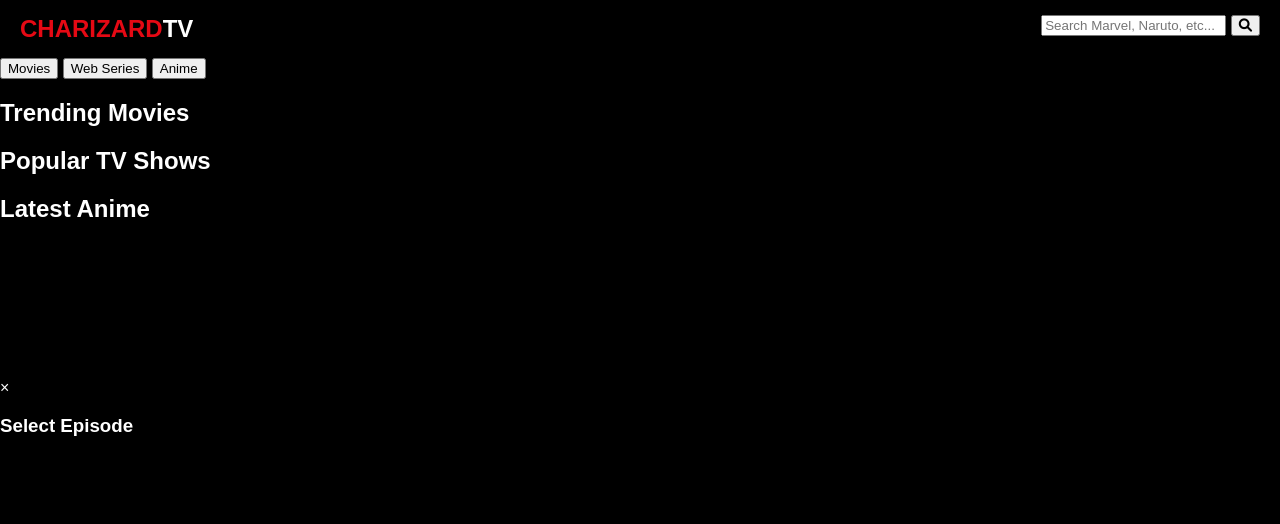
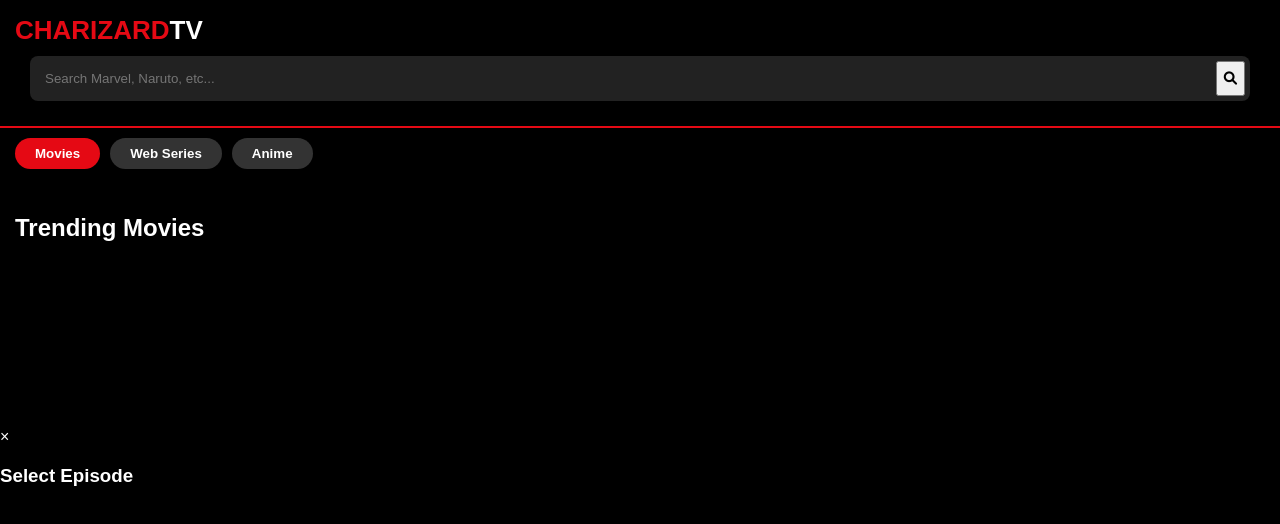
Before and after one commit to kaihiwatari4925-cpu/MovieMaza-Official, a plain HTML site: page index.html in a window 1280 px wide. Drawn offline with Linux system fonts and the light colour scheme.

Commit message:
Update style.css

```diff
--- a/style.css
+++ b/style.css
@@ -1,22 +1,20 @@
-:root { --red: #E50914; --black: #000; --nav-bg: #121212; }
-body { background: var(--black); color: #fff; font-family: 'Arial', sans-serif; margin: 0; padding-bottom: 70px; }
+:root { --red: #E50914; --black: #000; --card: #181818; }
+body { background: var(--black); color: white; font-family: 'Arial', sans-serif; margin: 0; }
 
-/* Header & Pages */
-header { display: flex; justify-content: space-between; padding: 15px 20px; background: rgba(0,0,0,0.9); }
-.logo { font-size: 24px; font-weight: 900; color: var(--red); }
+header { padding: 15px; background: rgba(0,0,0,0.9); position: sticky; top: 0; z-index: 100; border-bottom: 2px solid var(--red); }
+.logo { font-size: 26px; font-weight: 900; color: var(--red); }
 .logo span { color: #fff; }
-.app-page { display: none; padding: 15px; }
-.app-page.active { display: block; }
 
-/* Grid & Rows like Movie Box */
-.horizontal-row { display: flex; overflow-x: auto; gap: 12px; padding-bottom: 10px; scrollbar-width: none; }
-.vertical-grid { display: grid; grid-template-columns: repeat(auto-fill, minmax(110px, 1fr)); gap: 15px; }
+.search-box { background: #222; margin: 10px 15px; border-radius: 8px; display: flex; padding: 5px; }
+#search { background: none; border: none; color: white; width: 100%; padding: 10px; outline: none; }
 
-.movie-card { min-width: 120px; border-radius: 8px; overflow: hidden; background: #1a1a1a; }
-.movie-card img { width: 100%; height: 170px; object-fit: cover; }
+.tabs { display: flex; gap: 10px; padding: 10px 15px; overflow-x: auto; scrollbar-width: none; }
+.tab-btn { background: #333; border: none; color: white; padding: 8px 20px; border-radius: 20px; font-weight: bold; cursor: pointer; white-space: nowrap; }
+.tab-btn.active { background: var(--red); }
 
-/* Bottom Nav like Screenshot 1000310395 */
-.bottom-nav { position: fixed; bottom: 0; width: 100%; height: 65px; background: var(--nav-bg); display: flex; justify-content: space-around; align-items: center; border-top: 1px solid #333; z-index: 1000; }
-.nav-item { color: #888; text-align: center; font-size: 12px; cursor: pointer; }
-.nav-item.active { color: var(--red); }
-.nav-item i { font-size: 20px; display: block; margin-bottom: 4px; }
+.content-section { display: none; padding: 15px; }
+.content-section.active { display: block; }
+
+.horizontal-scroll { display: flex; gap: 12px; overflow-x: auto; scrollbar-width: none; padding-bottom: 15px; }
+.movie-card { min-width: 130px; border-radius: 8px; overflow: hidden; background: var(--card); transition: 0.3s; }
+.movie-card img { width: 100%; height: 190px; object-fit: cover; }
```
